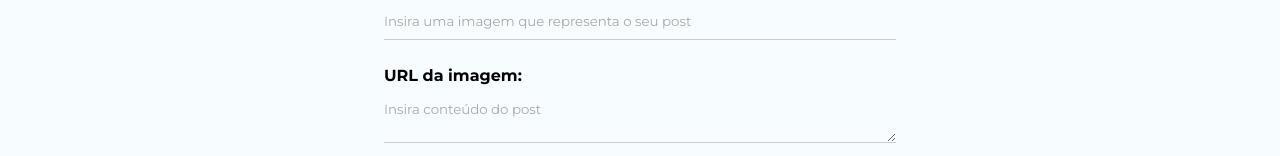
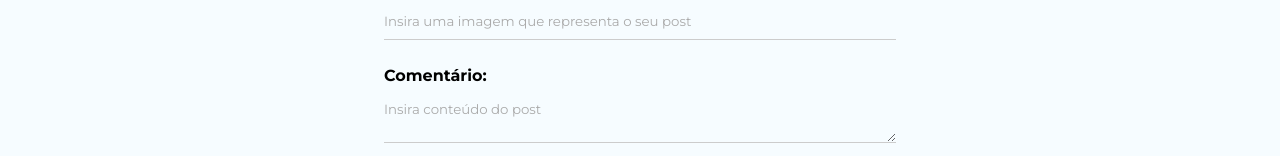
Before and after one commit to rodolphoreis/blog, a React (Vite) app: page /posts/create in a window 1280 px wide. Shown: the part 402-558 px from the top of the page. Built offline with nearby package versions, Linux system fonts and the light colour scheme; no server answers; sample sign-in values are in the browser's storage.

Commit message:
feat: change title

```diff
--- a/src/pages/CreatePost/CreatePost.jsx
+++ b/src/pages/CreatePost/CreatePost.jsx
@@ -68,7 +68,7 @@ const CreatePost = () => {
           />
         </label>
         <label>
-          <span>URL da imagem:</span>
+          <span>Comentário:</span>
           <textarea
             name="body"
             required
```
